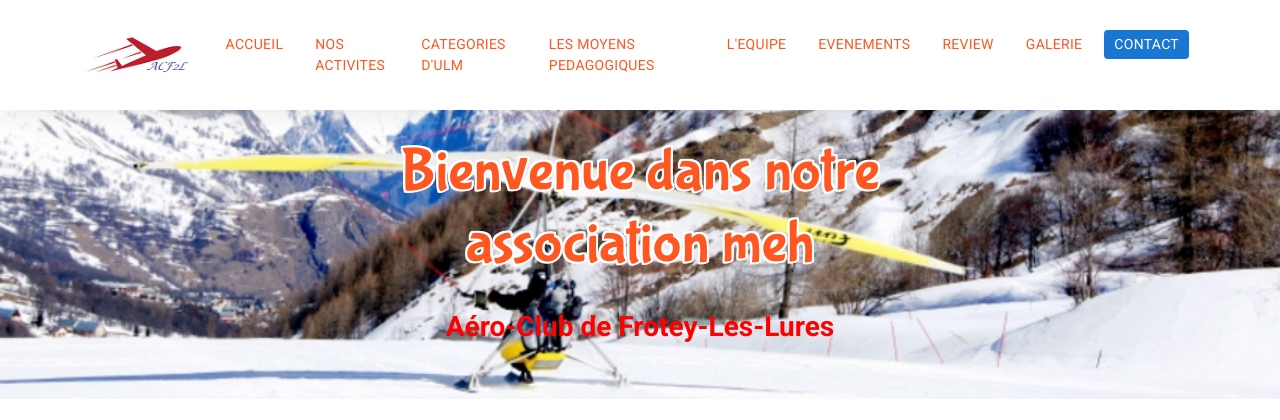
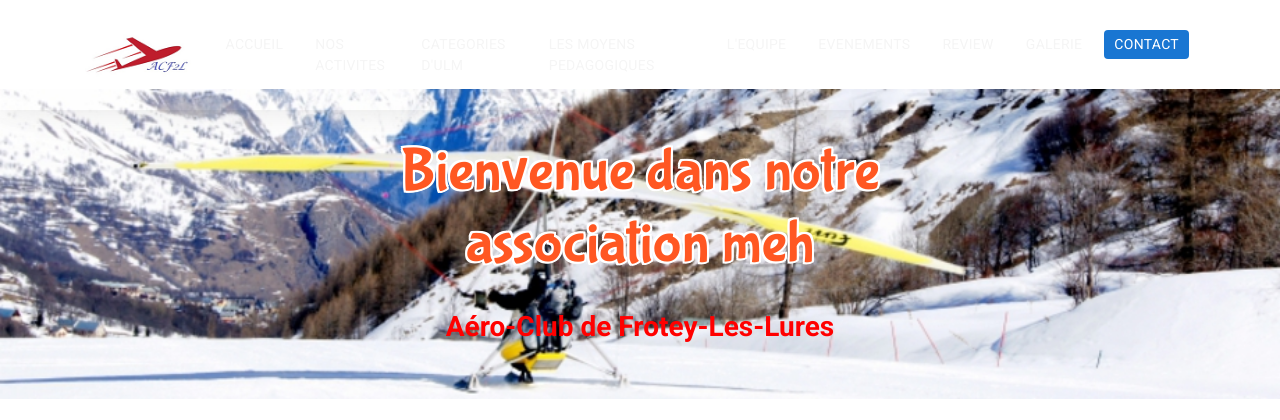
Before and after one commit to MatthieuTissier/SAE303, a PHP site: page / in a window 1280 px wide. Shown: the top 420 px of the page. Run offline with PHP 8.4, Linux system fonts and the light colour scheme.

Commit message:
c un push de test de modif de la nav

```diff
--- a/ACF2L copy/css/custom.css
+++ b/ACF2L copy/css/custom.css
@@ -154,7 +154,7 @@
 
 header .navbar{
 	padding: 0;
-	background: rgba(255,255,255,1);
+	background: transparent;
 	box-shadow: 0 0 30px rgba(0,0,0,0.1);
 	z-index: 10;
 }
@@ -183,7 +183,7 @@
 .navbar .navbar-nav .nav-link{
 	padding: 4px 10px;
 	font-size: 14px;
-	color: #ff5722;
+	color: #f5f5f5;
 	text-transform: uppercase;
 	border-radius: 4px;
 	letter-spacing: 0.02em;
@@ -308,6 +308,7 @@
 
 .banner-slider{
 	position: relative;
+	top: 0px;
 }
 
 .banner-slider:after{
```
